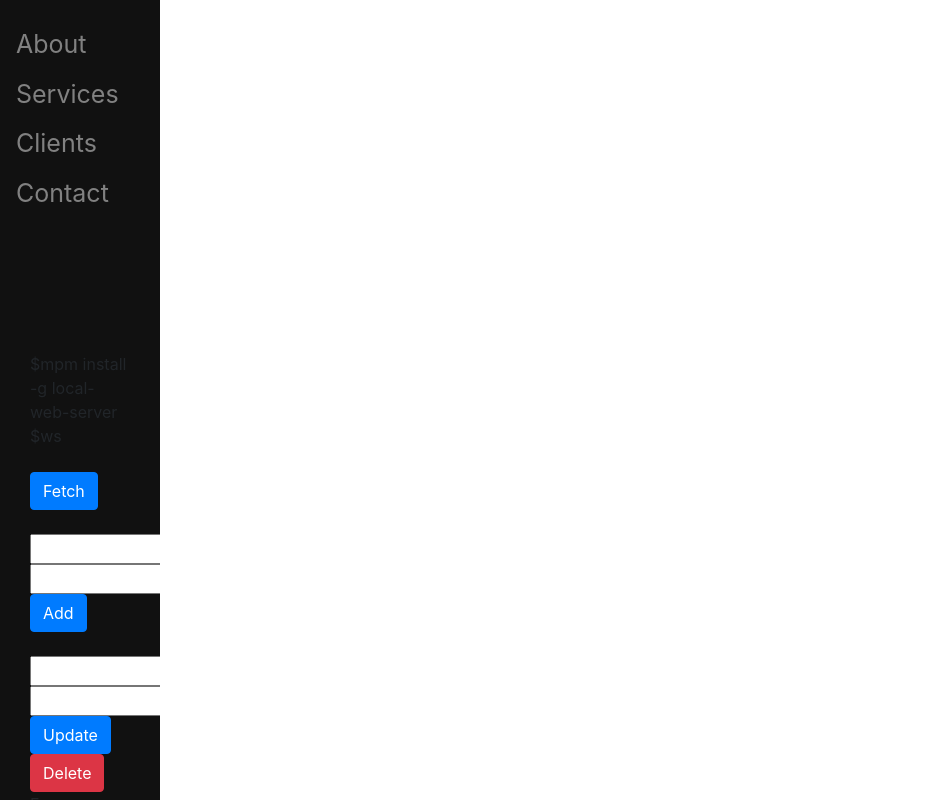
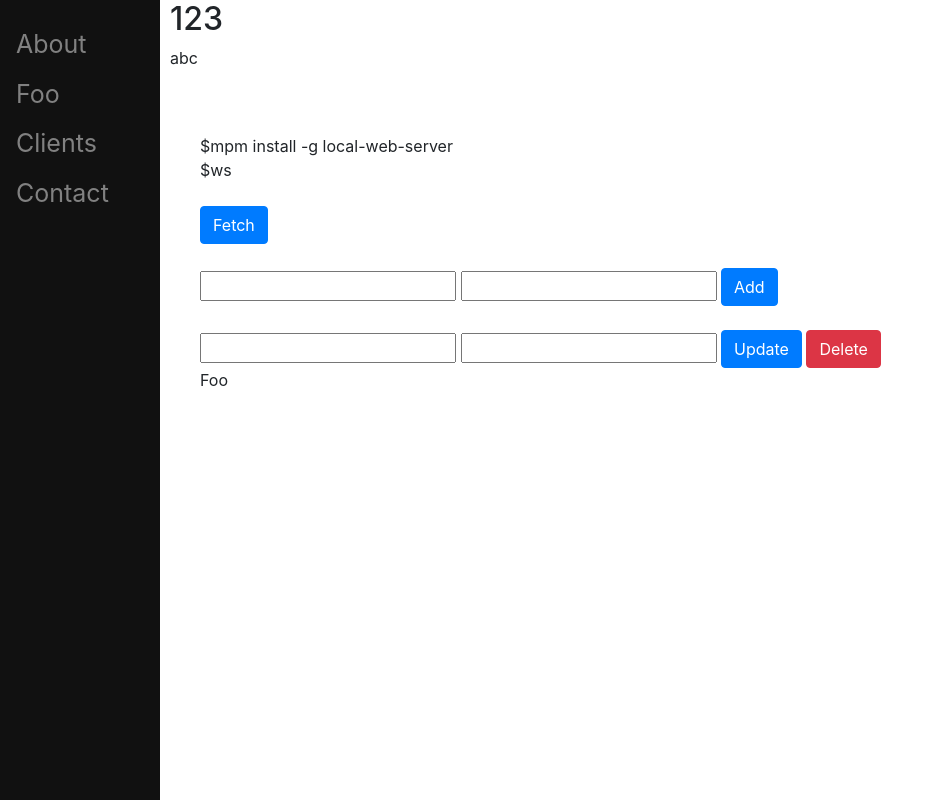
Before and after one commit to dsmarkchen/angular-foo, a plain HTML site: page foo.html in a window 1280 px wide. Shown: the whole page, without its empty margins (0-927 px from the left). Drawn offline with nearby package versions, Linux system fonts and the light colour scheme; no server answers.

Commit message:
in progress

```diff
--- a/foo.html
+++ b/foo.html
@@ -59,16 +59,15 @@
 
 <body>
 
-<nav class="sidenav">
+<div class="sidenav">
   <a href="#about">About</a>
-  <a href="#services">Services</a>
+  <a href="foo.html">Foo</a>
   <a href="#clients">Clients</a>
   <a href="#contact">Contact</a>
 </div>
 <div class="main">
 <h2>123 </h2>
 <p> abc
-</div>
 
 <div class="container-fluid" ng-app="fooApp" ng-controller="fooCtrl" >
 
@@ -122,6 +121,6 @@ Foo
 
 </div>
 
-
+</div>
 </body>
 </html>
```
